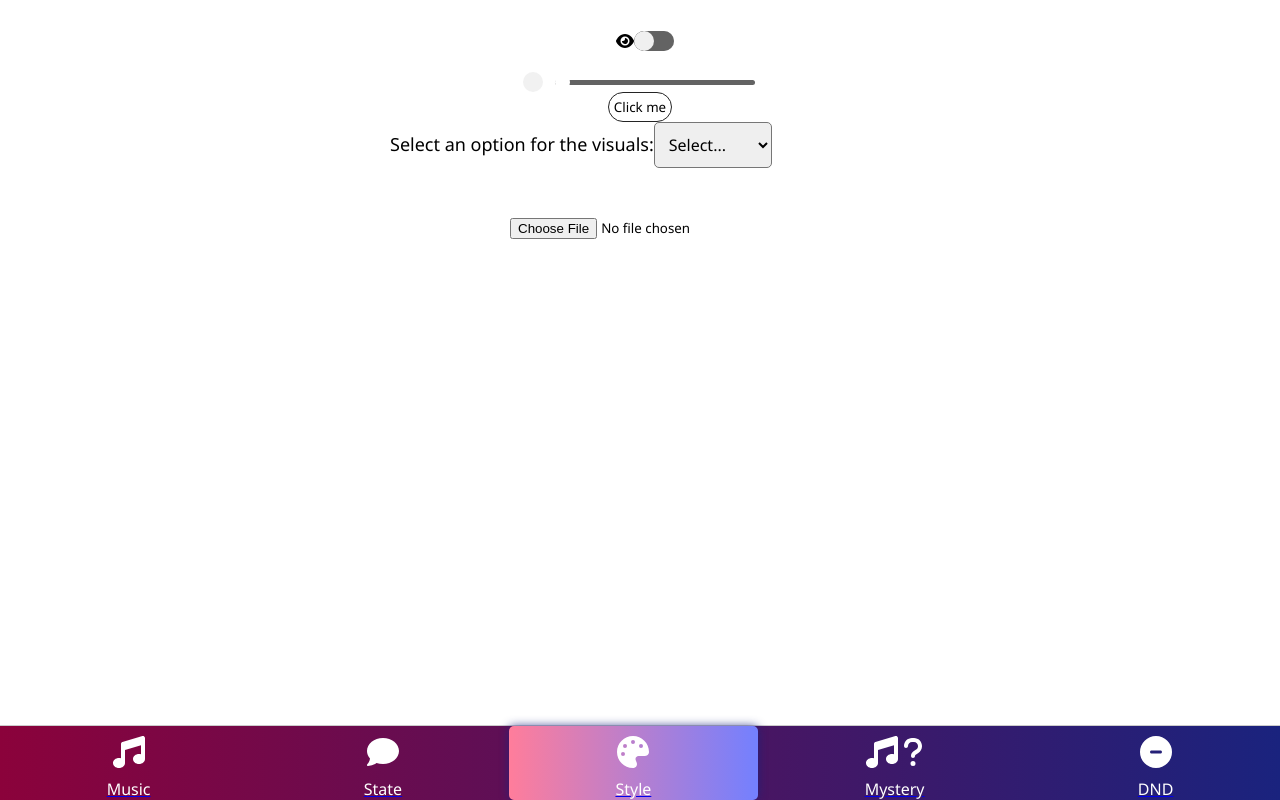
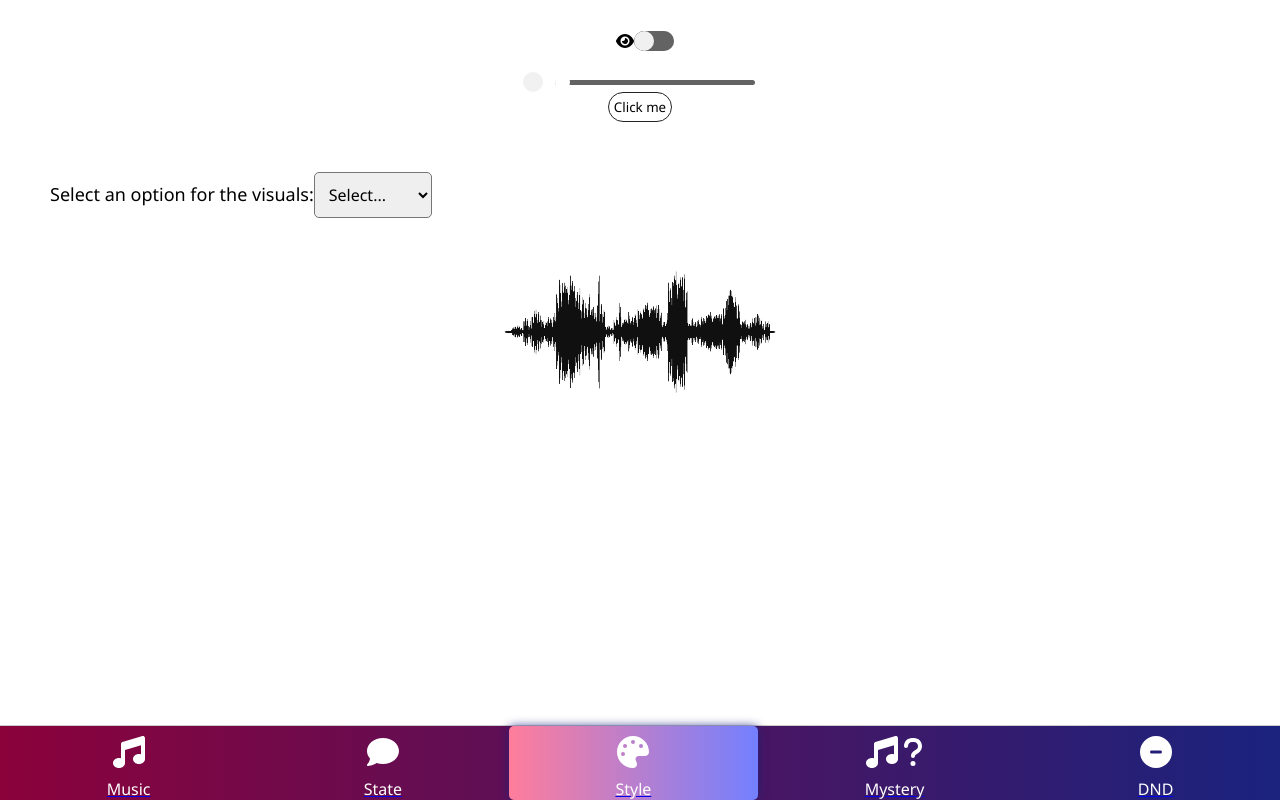
Before and after one commit to qoutaiba/MMI-Prototype, a React (Create React App) app: page /Style in a window 1280 px wide. Built offline with nearby package versions, Linux system fonts and the light colour scheme.

Commit message:
added EDIT functionality at StateMode, implemented Style Visuals

```diff
--- a/src/MusikMode.css
+++ b/src/MusikMode.css
@@ -66,7 +66,7 @@ select {
 
 
 
-p {
+.container-with-circle p {
     font-size: 16px;
     margin-bottom: 15px;
 }
--- a/src/StateMode.css
+++ b/src/StateMode.css
@@ -79,3 +79,9 @@
 .action-buttons button {
     padding: 5px 10px;
 }
+
+#edit-state {
+    margin-top: 15px;
+    padding: 5px 10px;
+    font-size: small;
+}
--- a/src/StateMode.js
+++ b/src/StateMode.js
@@ -40,6 +40,10 @@ const StatusComponent = () => {
         handleSubmit(emojis[currentEmojiIndex], status);
     };
 
+    const handleEdit = () => {
+        setShowText(false);
+    }
+
 
     const handleCancel = () => {
         console.log('Cancel clicked');
@@ -58,7 +62,7 @@ const StatusComponent = () => {
                 )}
 
                 <div className="emoji-window">{emojis[currentEmojiIndex]}</div>
-                {showText && <p className="entered-text">{status}</p>}
+                {showText && <div className="entered-text">{status}</div>}
                 {!showText && (
                 <div className="arrow-buttons">
 
@@ -69,7 +73,7 @@ const StatusComponent = () => {
             )}
             </div>
 
-            {!showText && (
+            {!showText ? (
                 <div className="text-input">
                     <input
                         className="status-input"
@@ -82,12 +86,16 @@ const StatusComponent = () => {
                         <button className="check-button positive-border" onClick={handleCheck}>
                             ✅
                         </button>
-                        <button className="cancel-button negative-border" onClick={handleCancel}>
-                            ❌
-                        </button>
+
                     </div>
                 </div>
-            )}
+            ) : (
+
+                <a id="edit-state" onClick={() => handleEdit()}>
+                    Edit
+                </a>
+            )
+            }
         </div>
     );
 };
--- /dev/null
+++ b/src/StyleMode.css
@@ -0,0 +1,22 @@
+.style-container {
+    width: 100vw;
+}
+
+
+#style-gif {
+    width: auto;
+    height: auto;
+    max-width: 300px;
+    max-height: 200px;
+}
+
+.gif-container {
+    display: flex;
+    align-items: center;
+    justify-content: center;
+
+}
+
+.style-page {
+    padding: 50px 50px;
+}
--- a/src/StyleMode.js
+++ b/src/StyleMode.js
@@ -1,15 +1,19 @@
 import React, {useState} from 'react';
-import Visualizer from "./Visualizer";
+
+import './StyleMode.css';
 
 const StyleMode = () => {
     const [selectedOption, setSelectedOption] = useState('');
+
     const handleSelectChange = (event) => {
         setSelectedOption(event.target.value);
     };
 
 
     return (
-        <div>
+        <div className="style-container">
+            <div className="style-page">
+
                 <label>Select an option for the visuals:</label>
                 <select value={selectedOption} onChange={handleSelectChange}>
                     <option value="">Select...</option>
@@ -17,10 +21,18 @@ const StyleMode = () => {
                     <option value="Visuals2">Variante 2</option>
                     <option value="Visuals3">Variante 3</option>
                 </select>
+
+
                 {selectedOption && (
-                <p>You selected: {selectedOption}</p>
+                    <div>You selected: {selectedOption}</div>
                 )}
-            <Visualizer/>
+                <div className="gif-container">
+                    <img src="sound_visual.webp" id="style-gif">
+
+                    </img>
+                </div>
+            </div>
+
         </div>
     );
 };
--- a/src/Visualizer.js
+++ /dev/null
@@ -1,66 +0,0 @@
-import { useRef, useState } from "react";
-
-let animationController;
-
-export default function Visualizer() {
-    const [file, setFile] = useState(null);
-    const canvasRef = useRef();
-    const audioRef = useRef();
-    const source = useRef();
-    const analyzer = useRef();
-
-    const handleAudioPlay = () => {
-        let audioContext = new AudioContext();
-        if (!source.current) {
-            source.current = audioContext.createMediaElementSource(audioRef.current);
-            analyzer.current = audioContext.createAnalyser();
-            source.current.connect(analyzer.current);
-            analyzer.current.connect(audioContext.destination);
-        }
-        visualizeData();
-    };
-    const visualizeData = () => {
-        animationController = window.requestAnimationFrame(visualizeData);
-        if (audioRef.current.paused) {
-            return cancelAnimationFrame(animationController);
-        }
-        const songData = new Uint8Array(140);
-        analyzer.current.getByteFrequencyData(songData);
-        const bar_width = 3;
-        let start = 0;
-        const ctx = canvasRef.current.getContext("2d");
-        ctx.clearRect(0, 0, canvasRef.current.width, canvasRef.current.height);
-        for (let i = 0; i < songData.length; i++) {
-            start = i * 4;
-            let gradient = ctx.createLinearGradient(
-                0,
-                0,
-                canvasRef.current.width,
-                canvasRef.current.height
-            );
-            gradient.addColorStop(0.2, "#2392f5");
-            gradient.addColorStop(0.5, "#fe0095");
-            gradient.addColorStop(1.0, "purple");
-            ctx.fillStyle = gradient;
-            ctx.fillRect(start, canvasRef.current.height, bar_width, -songData[i]);
-        }
-    };
-
-    return (
-        <div className="App">
-            <input
-                type="file"
-                onChange={({ target: { files } }) => files[0] && setFile(files[0])}
-            />
-            {file && (
-                <audio
-                    ref={audioRef}
-                    onPlay={handleAudioPlay}
-                    src={window.URL.createObjectURL(file)}
-                    controls
-                />
-            )}
-            <canvas ref={canvasRef} width={500} height={200} />
-        </div>
-    );
-}
```
Also changed, not shown: public/sound_visual.webp (added). Lines whose indentation alone changed are shown as unchanged.
